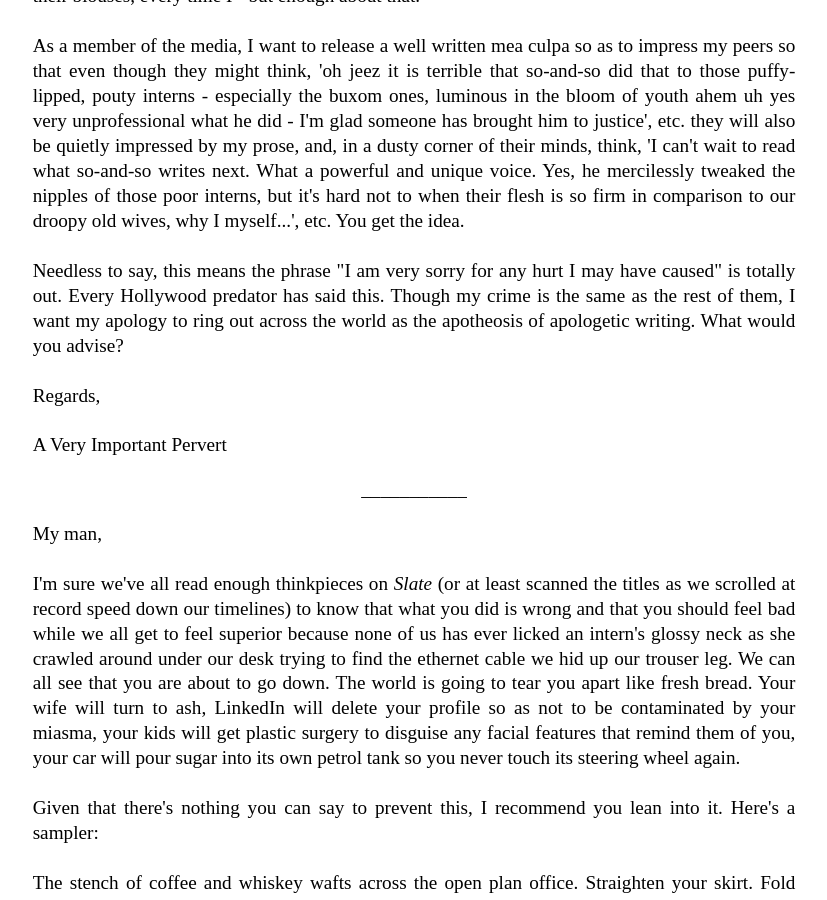
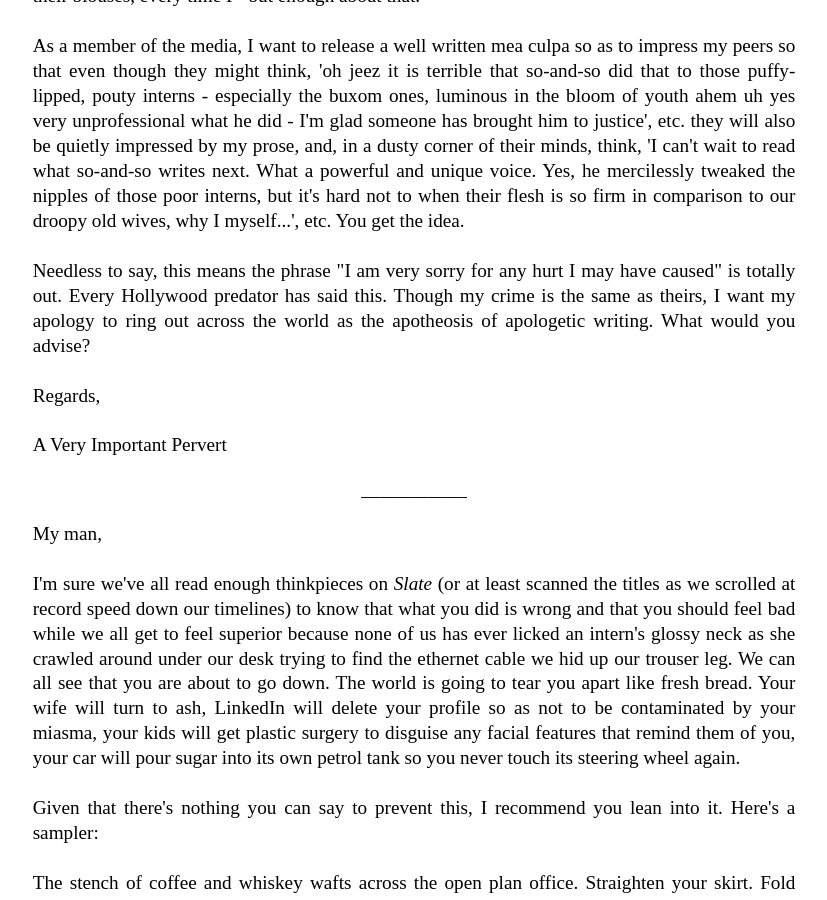
Before and after one commit to Pinelife/pinelife.github.io, a Jekyll site: the page Hellhole/Room11.html, which Jekyll copies as it is, in a window 1280 px wide and 900 px high, scrolled down 1417 px. Shown: the whole window, without its empty margins (226-1053 px from the left). Built offline with Jekyll 4.4.1, drawn with Linux system fonts in a browser that asks for light colours.

Commit message:
Update Room11.html

```diff
--- a/Hellhole/Room11.html
+++ b/Hellhole/Room11.html
@@ -96,7 +96,7 @@ Hey Lauria,<br/>
 	to our droopy old wives, why I myself...', etc. You get the idea. <br/>
 	<br/>
 	Needless to say, this means the phrase "I am very sorry for any hurt I may have caused" is totally out. Every Hollywood predator
-	has said this. Though my crime is the same as the rest of them, I want my apology to ring out across the world as the apotheosis
+	has said this. Though my crime is the same as theirs, I want my apology to ring out across the world as the apotheosis
 	of apologetic writing. What would you advise?<br/>
 	<br/>
 	Regards,<br/>
```
